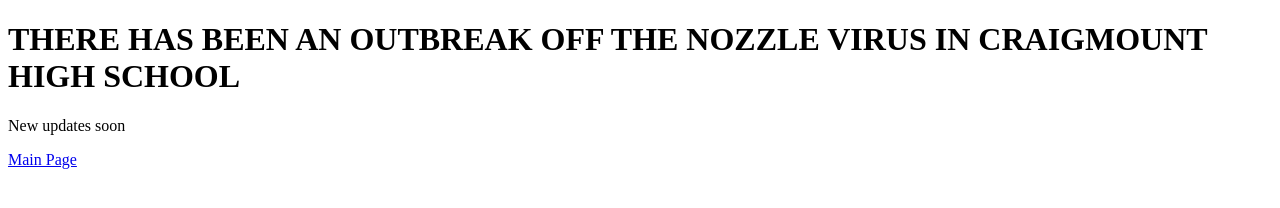
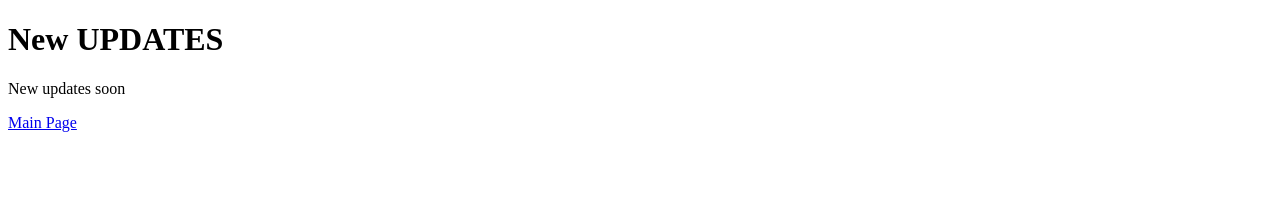
Before and after one commit to kylemacleod11/MyFirstWebsite, a plain HTML site: page website4.html in a window 1280 px wide. Drawn offline with Linux system fonts and the light colour scheme.

Commit message:
Add files via upload

```diff
--- a/website4.html
+++ b/website4.html
@@ -22,7 +22,7 @@
 
 
 
-<h1>THERE HAS BEEN AN OUTBREAK OFF THE NOZZLE VIRUS IN CRAIGMOUNT HIGH SCHOOL </h1>
+<h1>New UPDATES  </h1>
 <p> New updates soon </P>
 <p> </p>
 <p>  </p>
```
